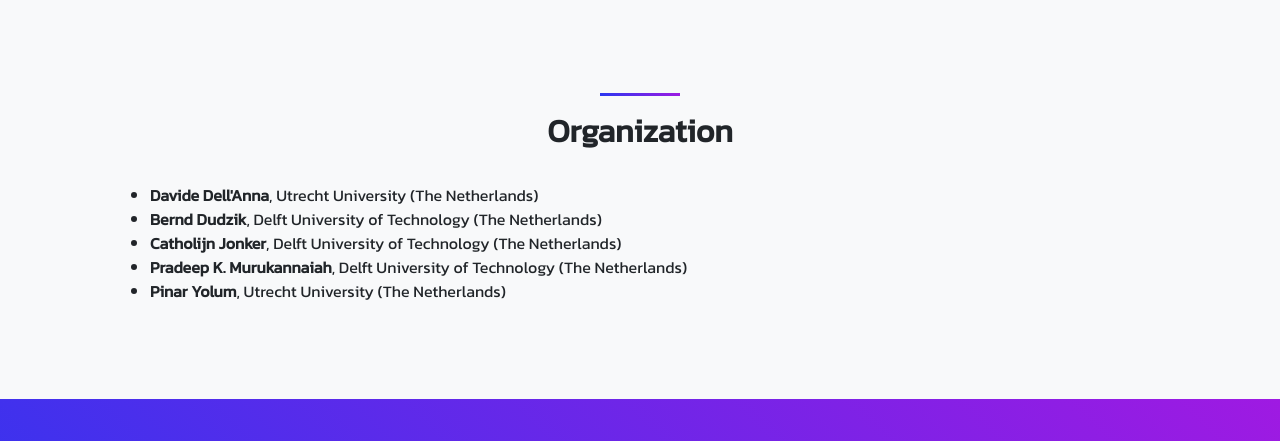
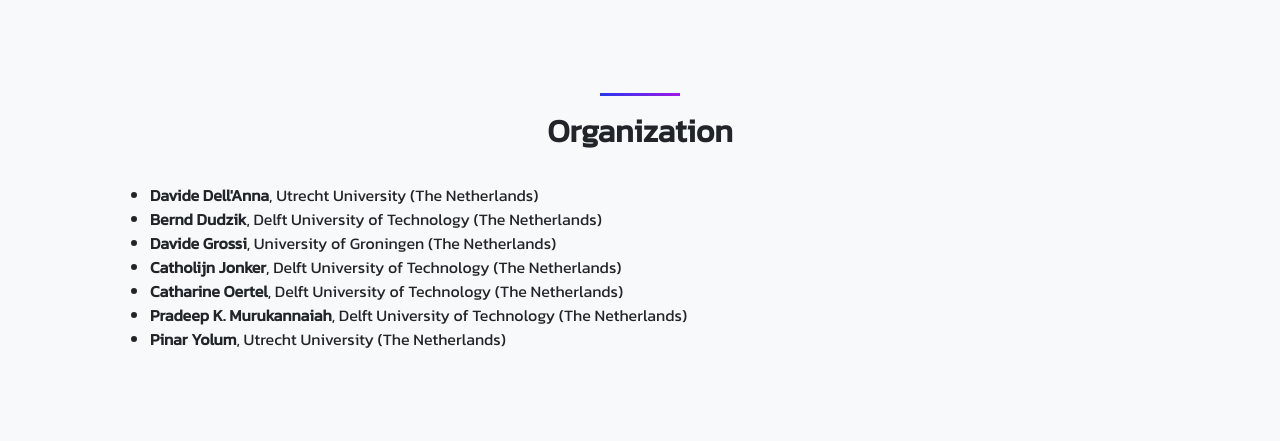
Before and after one commit to Hybrid-Intelligence-Competition/HI-Comp-2024-AAMAS, a plain HTML site: page index.html in a window 1280 px wide. Shown: the part 3612-4053 px from the top of the page. Drawn offline with nearby package versions, Linux system fonts and the light colour scheme.

Commit message:
fixed missed names in organizers

```diff
--- a/index.html
+++ b/index.html
@@ -264,7 +264,9 @@
                         <ul>
                             <li><b>Davide Dell'Anna</b>, Utrecht University (The Netherlands)</li>
                             <li><b>Bernd Dudzik</b>, Delft University of Technology (The Netherlands)</li>
+                            <li><b>Davide Grossi</b>, University of Groningen (The Netherlands)</li>
                             <li><b>Catholijn Jonker</b>, Delft University of Technology (The Netherlands)</li>
+                            <li><b>Catharine Oertel</b>, Delft University of Technology (The Netherlands)</li>
                             <li><b>Pradeep K. Murukannaiah</b>, Delft University of Technology (The Netherlands)</li>
                             <li><b>Pinar Yolum</b>, Utrecht University (The Netherlands)</li>
 
```
